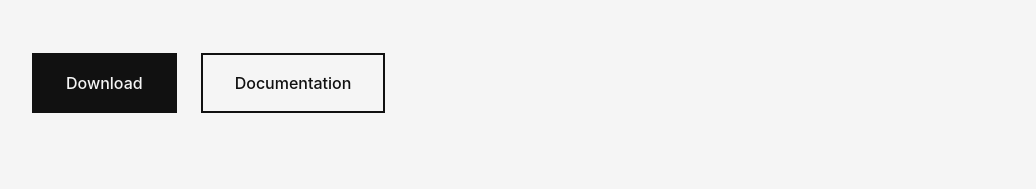
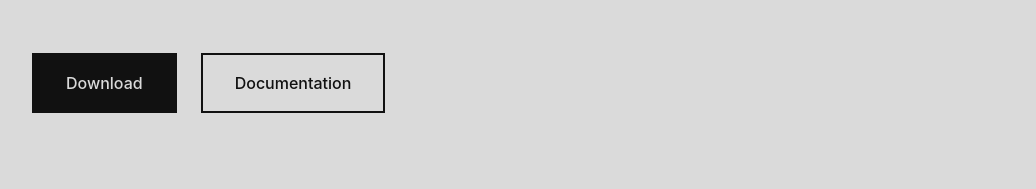
Before and after one commit to Luma-Programming-Language/Luma-Website, a plain HTML site: page index.html in a window 1280 px wide. Shown: the part 611-800 px from the top of the page, without its empty margins (190-1226 px from the left). Drawn offline with Linux system fonts and the light colour scheme.

Commit message:
Update style.css

```diff
--- a/style.css
+++ b/style.css
@@ -5,7 +5,7 @@
 }
 
 :root {
-  --bg: #F5F5F5;
+  --bg: #dadada;
   --text: #111;
   --accent: #0066ff;
   --border: #ddd;
```
